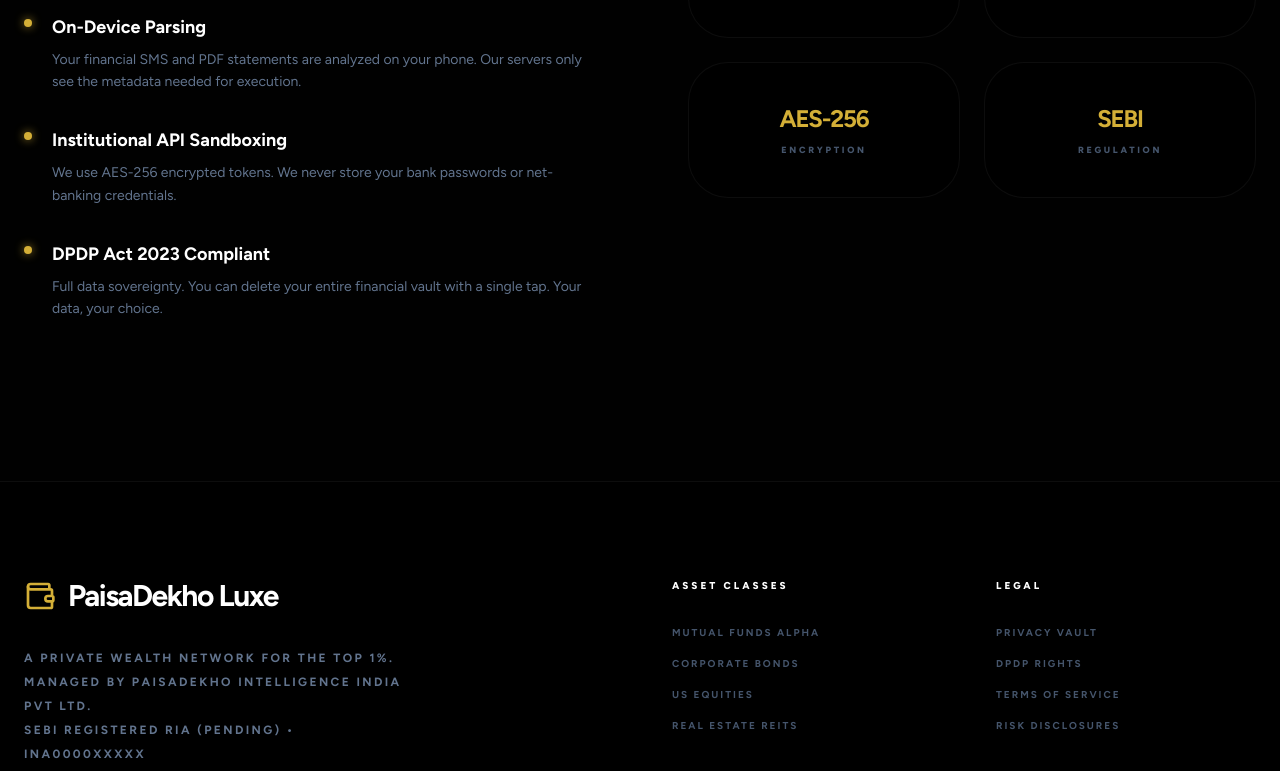
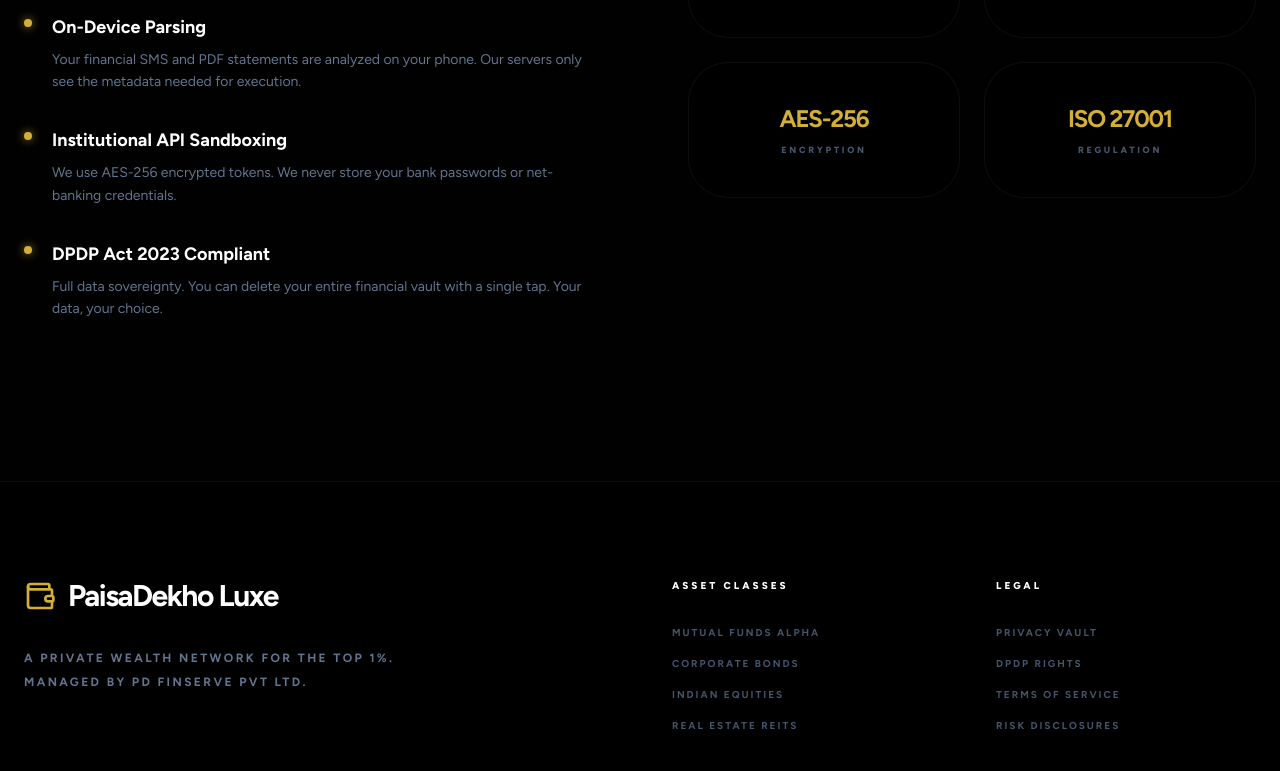
Before and after one commit to shashankattrey/pd-luxe, a Next.js app: page / in a window 1280 px wide. Shown: the part 5085-5856 px from the top of the page. Built offline with nearby package versions, Linux system fonts and the light colour scheme; a web font is replaced by a local one.

Commit message:
initial: clean high-performance build for Card Vault & Neural Engine

```diff
--- a/app/page.tsx
+++ b/app/page.tsx
@@ -473,7 +473,7 @@
             <ComplianceBox title="Data Residency" value="INDIA" />
             <ComplianceBox title="Audit Standard" value="SOC2" />
             <ComplianceBox title="Encryption" value="AES-256" />
-            <ComplianceBox title="Regulation" value="SEBI" />
+            <ComplianceBox title="Regulation" value="ISO 27001" />
           </div>
         </div>
       </section>
@@ -491,9 +491,7 @@
               </div>
               <p className="text-slate-500 text-xs font-bold uppercase tracking-[0.2em] leading-loose max-w-sm">
                 A Private Wealth Network for the Top 1%. <br />
-                Managed by PaisaDekho Intelligence India Pvt Ltd. <br />
-                SEBI Registered RIA (Pending) • INA0000XXXXX <br />
-                Headquarters: Bengaluru, KA.
+                Managed by PD Finserve Pvt Ltd. <br />
               </p>
             </div>
             <div>
@@ -502,7 +500,7 @@
               </h5>
               <FooterLink>Mutual Funds Alpha</FooterLink>
               <FooterLink>Corporate Bonds</FooterLink>
-              <FooterLink>US Equities</FooterLink>
+              <FooterLink>Indian Equities</FooterLink>
               <FooterLink>Real Estate REITs</FooterLink>
             </div>
             <div>
```
